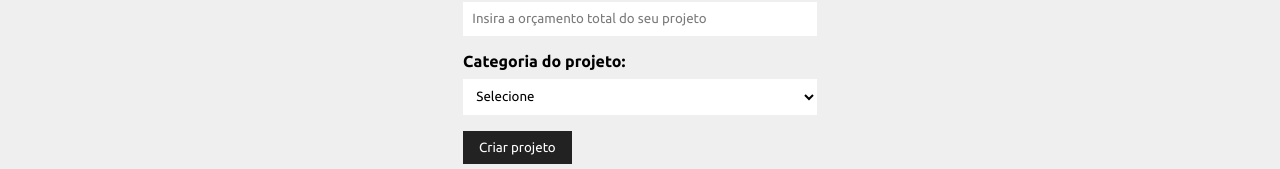
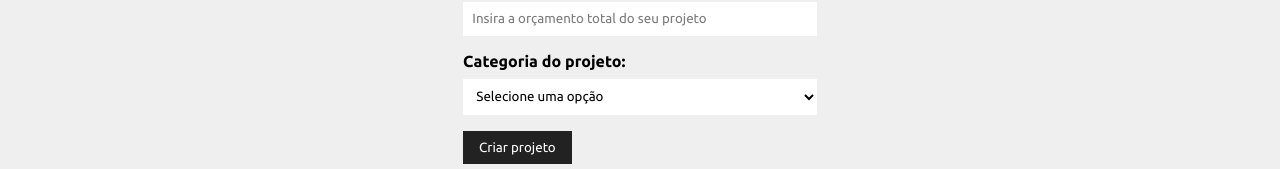
Before and after one commit to vicnuel/gerenciador-de-projetos, a React (Create React App) app: page /newproject in a window 1280 px wide. Shown: the part 353-522 px from the top of the page. Built offline with nearby package versions, Linux system fonts and the light colour scheme; data requests are answered from the project's data file.

Commit message:
add backend aula 23

```diff
--- /dev/null
+++ b/db.json
@@ -0,0 +1,25 @@
+{
+    "projects": [],
+    "categories": [
+        {
+            "id": 1,
+            "name": "Infra"
+        },
+        {
+            "id": 2,
+            "name": "Dev"
+        },
+        {
+            "id": 3,
+            "name": "QA"
+        },
+        {
+            "id": 4,
+            "name": "PM"
+        },
+        {
+            "id": 5,
+            "name": "Design"
+        }
+    ]
+}
--- a/package.json
+++ b/package.json
@@ -17,6 +17,7 @@
   },
   "scripts": {
     "start": "react-scripts start",
+    "backend": "json-server --watch db.json --port 5001",
     "build": "react-scripts build",
     "test": "react-scripts test",
     "eject": "react-scripts eject"
--- a/src/components/form/Select.js
+++ b/src/components/form/Select.js
@@ -1,11 +1,17 @@
 import styles from './Select.module.css'
 
-export default function Select({ text, name, option, handleOnChange, value }) {
+export default function Select({ text, name, options, handleOnChange, value }) {
+
     return (
         <div className={styles.form_control}>
             <label htmlFor={name}>{text}:</label>
             <select name={name} id={name} onChange={handleOnChange} value={value}>
-                <option>Selecione</option>
+                <option value="">Selecione uma opção</option>
+                {
+                    options.map((option) => (
+                        <option key={option.id} value={option.id}>{option.name}</option>
+                    ))
+                }
             </select>
         </div>
     )
--- a/src/components/projects/ProjectForm.js
+++ b/src/components/projects/ProjectForm.js
@@ -1,3 +1,5 @@
+import { useState, useEffect } from 'react'
+
 import Input from '../form/Input'
 import Select from '../form/Select'
 import SubmitButton from '../form/SubmitButton'
@@ -5,11 +7,25 @@ import SubmitButton from '../form/SubmitButton'
 import styles from './ProjectForm.module.css'
 
 export default function ProjectForm({ btnText }) {
+
+    const [categories, setCategories] = useState([])
+
+    useEffect(() => {
+        fetch('http://localhost:5001/categories', {
+            method: 'GET',
+            headers: {
+                'Content-Type': 'application/json'
+            }
+        }).then(response => response.json())
+            .then(data => setCategories(data))
+            .catch(error => console.log(error))
+    }, [])
+
     return (
         <form className={styles.form}>
             <Input type="text" text="Nome do projeto" name="name" placeholder="Insira o nome do seu projeto" />
             <Input type="number" text="Orçamento do projeto" name="budget" placeholder="Insira a orçamento total do seu projeto" />
-            <Select text="Categoria do projeto" name="category_id" option="Selecione a categoria" />
+            <Select text="Categoria do projeto" name="category_id" options={categories} />
 
             <SubmitButton text={btnText} />
         </form>
```
